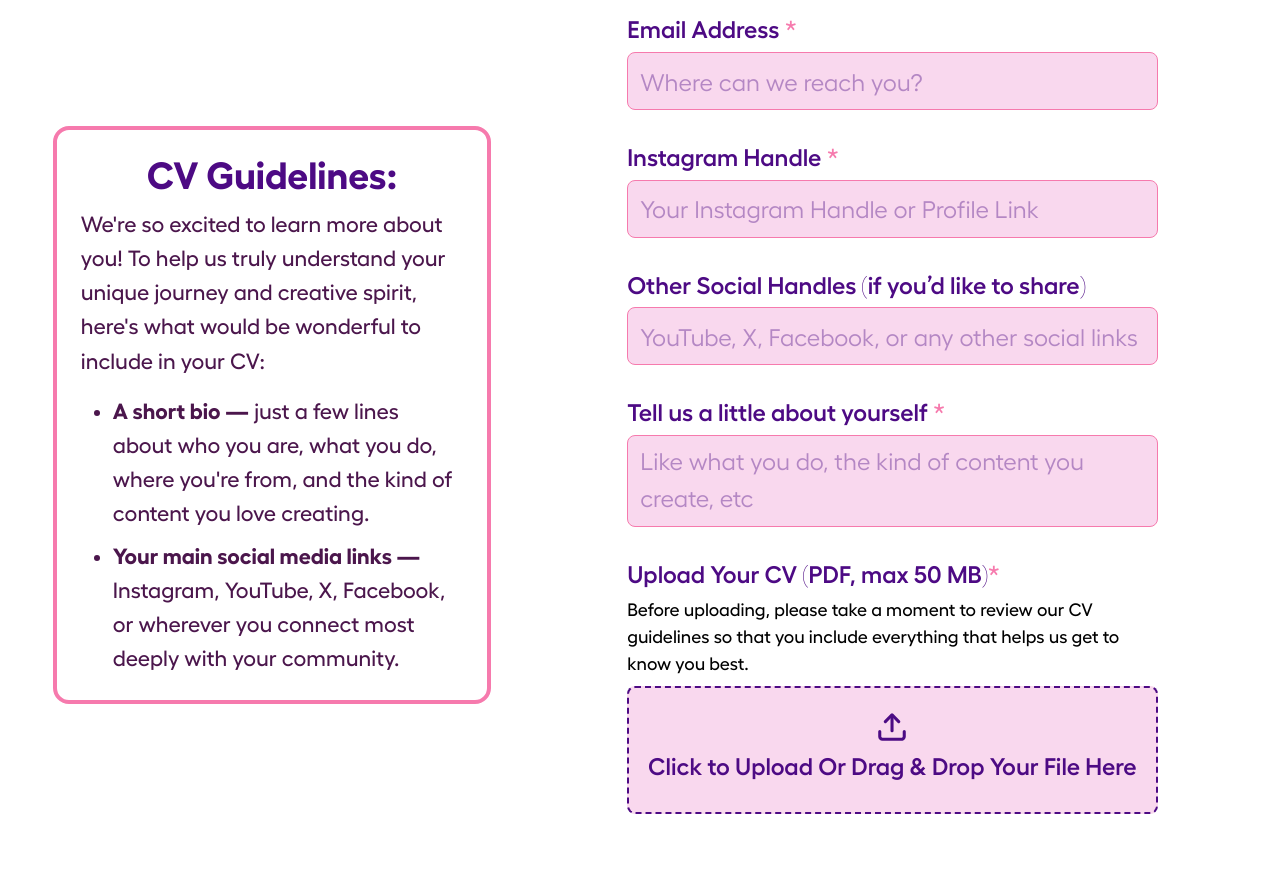
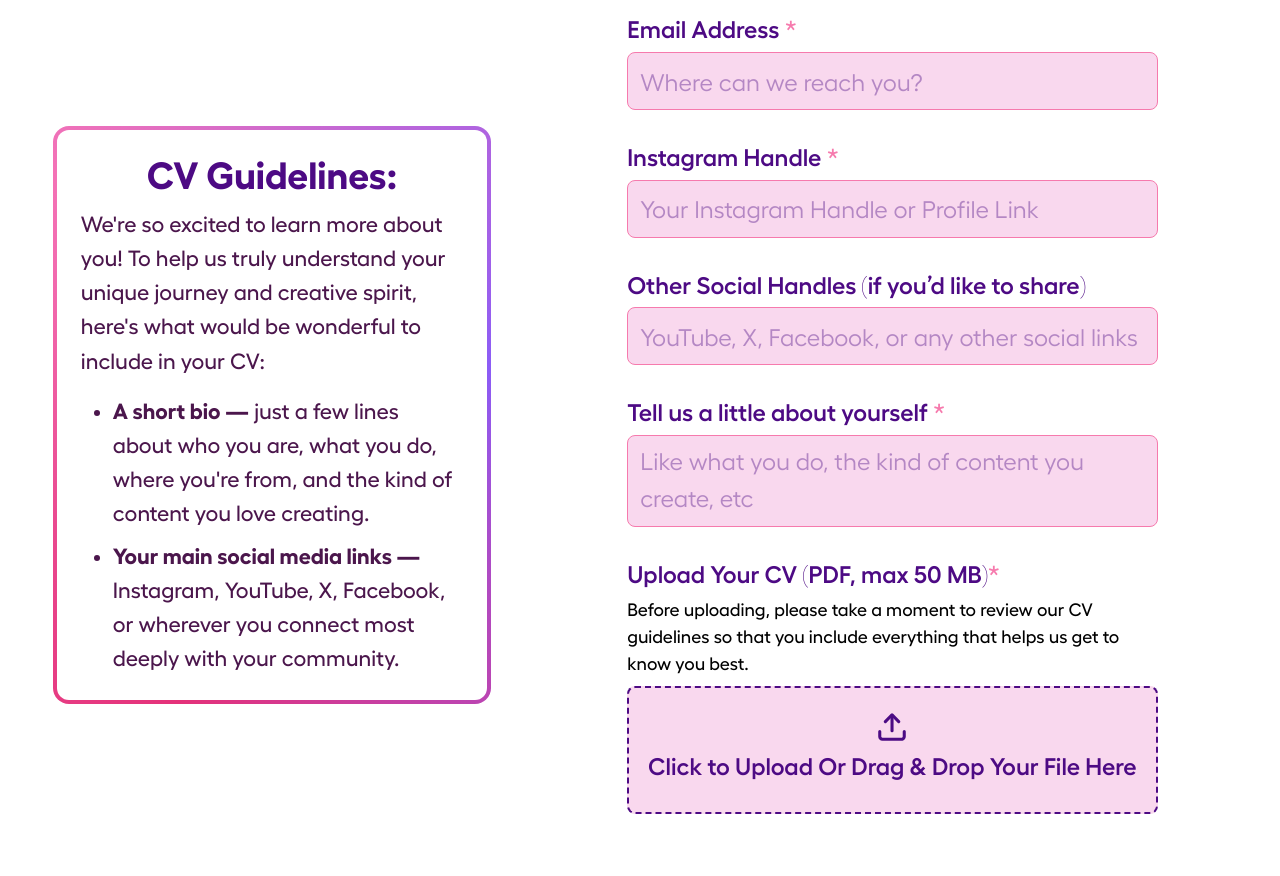
Before and after one commit to sharkbrews/Closerrr-New, a React (Vite) app: page /join-closerrr in a window 1280 px wide. Shown: the part 1780-2656 px from the top of the page. Built offline with nearby package versions, Linux system fonts and the light colour scheme; the HTML template or start-up script is replaced by a standard one.

Commit message:
feat: add rotating gradient border to CV Guidelines box in Form

```diff
--- a/src/components/Form.jsx
+++ b/src/components/Form.jsx
@@ -95,7 +95,15 @@ function Form() {
     <div className="w-full h-fit flex justify-center px-4">
       <div className="w-full flex flex-col md:flex-row md:justify-center gap-20 md:gap-24 lg:gap-28 py-10">
         <div className="w-full md:w-[45vw] xl:w-[38vw] flex justify-center items-center p-4 md:p-6">
-          <div className="w-[100%] lg:text-creator-subheading text-lg min-h-fit border-4 border-customPink-500 rounded-2xl p-4 md:p-6 px-6 md:px-6 flex flex-col items-center">
+          <div className="relative w-[100%] lg:text-creator-subheading text-lg min-h-fit rounded-2xl p-[4px] overflow-hidden flex flex-col items-center">
+            {/* Moving gradient border */}
+            <div
+              className="absolute top-1/2 left-1/2 w-[150vmax] h-[150vmax] bg-[conic-gradient(from_0deg,#E43179,#f472b6,#8b5cf6,#E43179)] animate-moving-border"
+              style={{ transformOrigin: 'center center' }}
+            />
+
+            {/* Inner content */}
+            <div className="relative w-full h-full bg-white rounded-[12px] p-4 md:p-6 px-6 md:px-6 flex flex-col items-center z-10">
               <h1 className="lg:text-cv-heading text-3xl md:text-3xl font-hellix-bold text-customPurple-500 mb-2">
                 CV Guidelines:
               </h1>
@@ -118,6 +126,7 @@ function Form() {
                   deeply with your community.
                 </li>
               </ul>
+            </div>
           </div>
         </div>
 
@@ -272,6 +281,19 @@ function Form() {
           )}
         </div>
       </div>
+
+      {/* Local glowing border animation */}
+      <style>
+        {`
+          @keyframes spin-gradient {
+            0% { transform: translate(-50%, -50%) rotate(0deg); }
+            100% { transform: translate(-50%, -50%) rotate(360deg); }
+          }
+          .animate-moving-border {
+            animation: spin-gradient 4s linear infinite;
+          }
+        `}
+      </style>
     </div>
   );
 }
```
Lines whose indentation alone changed are shown as unchanged.
